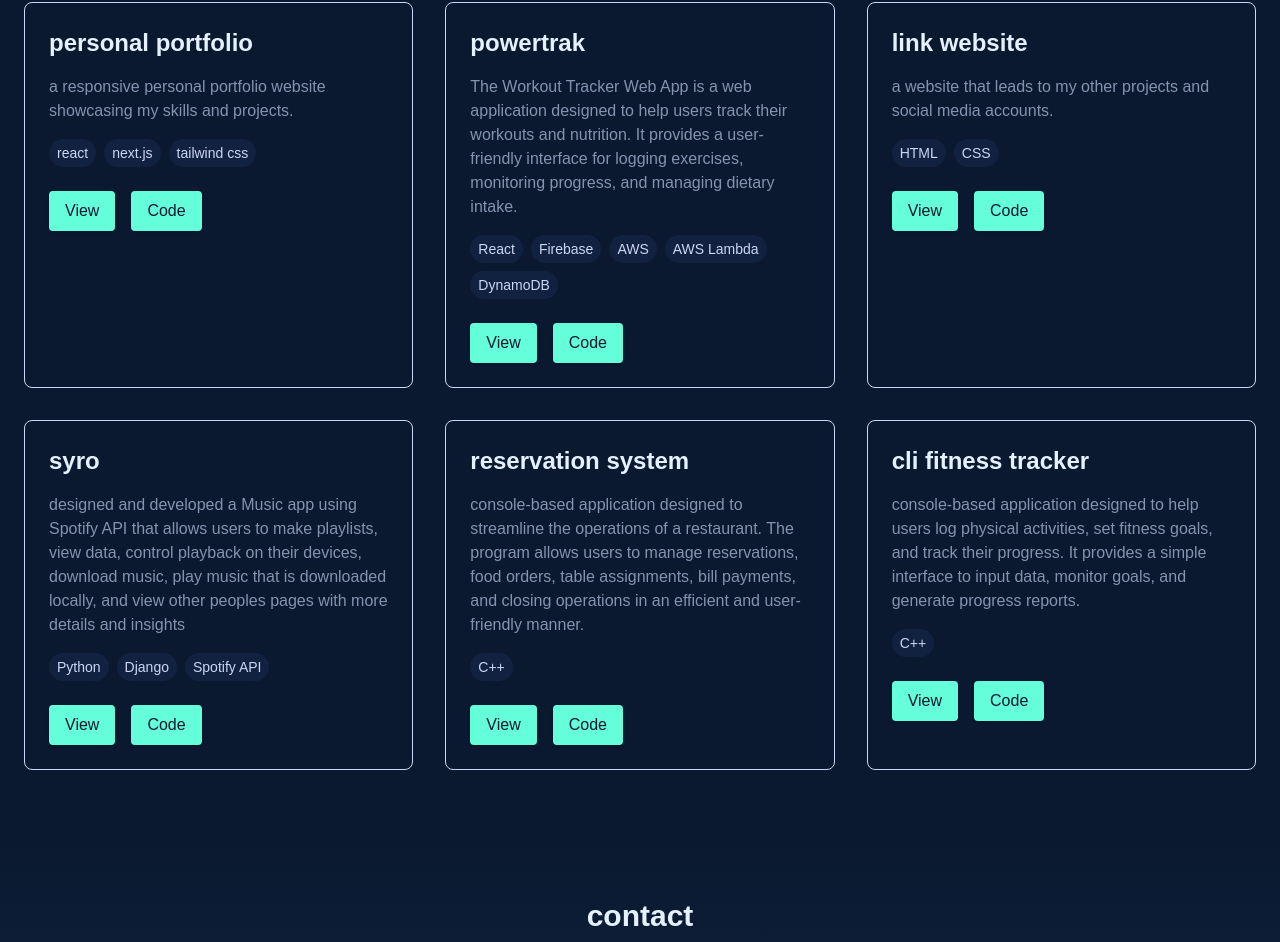
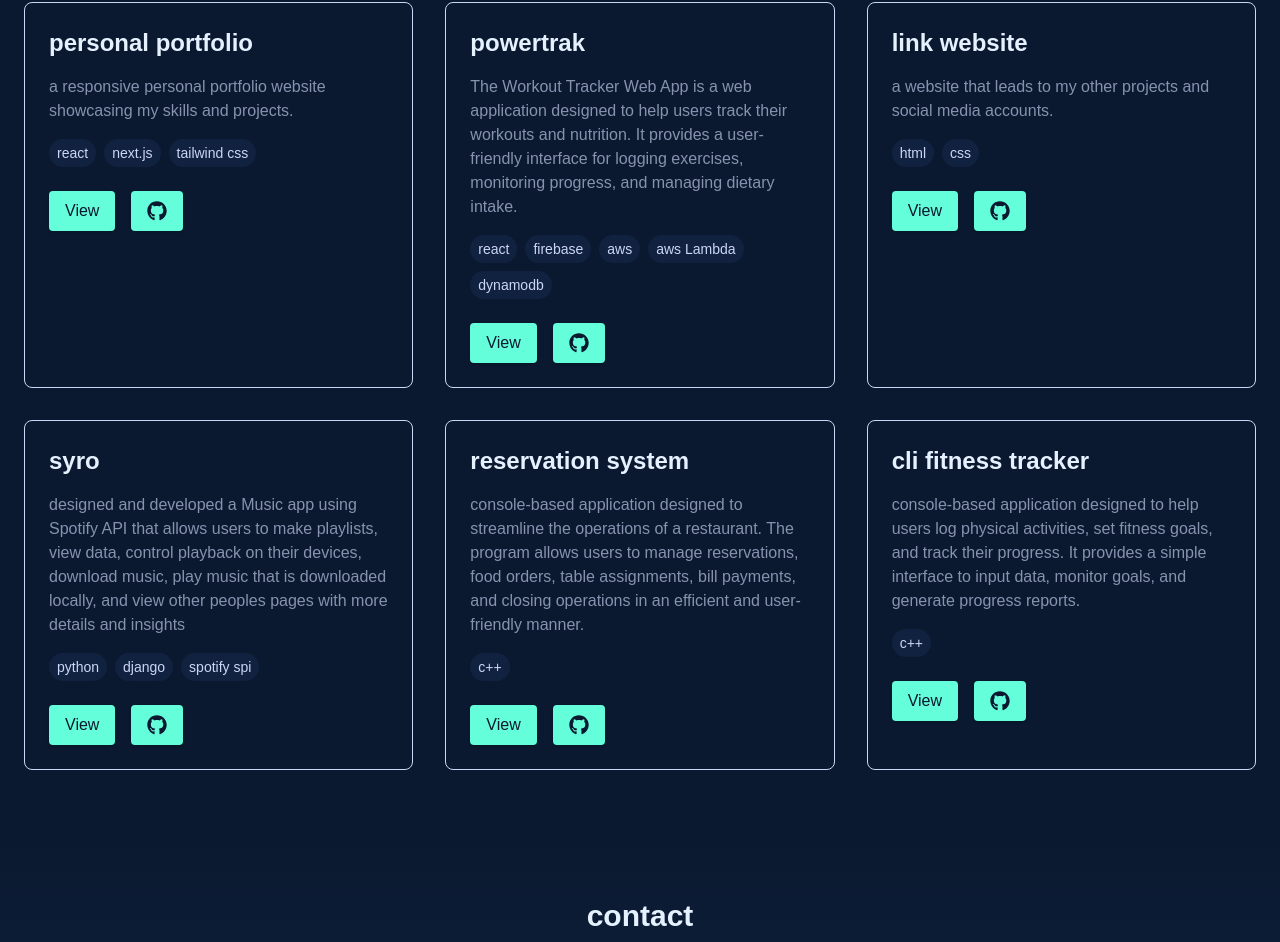
Before and after one commit to gelogonza/gelo, a Next.js app: page / in a window 1280 px wide. Shown: the part 4210-5152 px from the top of the page. Built offline with nearby package versions, Linux system fonts and the light colour scheme.

Commit message:
small changes

```diff
--- a/app/components/Projects.tsx
+++ b/app/components/Projects.tsx
@@ -1,3 +1,5 @@
+import { FaGithub } from 'react-icons/fa';
+
 const projects = [
   {
     title: "personal portfolio",
@@ -12,7 +14,7 @@ const projects = [
     description:
       `The Workout Tracker Web App is a web application designed to help users track their workouts
       and nutrition. It provides a user-friendly interface for logging exercises, monitoring progress, and managing dietary intake.`,
-    tags: ["React", "Firebase", "AWS", "AWS Lambda", "DynamoDB"],
+    tags: ["react", "firebase", "aws", "aws Lambda", "dynamodb"],
     demoLink: "https://discord-bot-demo-link.com",
     codeLink: "https://github.com/gelogonza/PowerTrak",
   },
@@ -20,7 +22,7 @@ const projects = [
     title: " link website",
     description:
       "a website that leads to my other projects and social media accounts.",
-    tags: ["HTML", "CSS"],
+    tags: ["html", "css"],
     demoLink: "https://gelo-link.netlify.app/",
     codeLink: "https://github.com/gelogonza/AngeloLink",
 
@@ -30,7 +32,7 @@ const projects = [
     description: `designed and developed a Music app using Spotify API that allows users to make playlists,
       view data, control playback on their devices, download music, play music that is downloaded locally,
       and view other peoples pages with more details and insights`,
-    tags: ["Python", "Django","Spotify API"],
+    tags: ["python", "django","spotify spi"],
     demoLink: "https://gelo-link.netlify.app/",
     codeLink: "https://github.com/gelogonza/Syro",
 
@@ -40,7 +42,7 @@ const projects = [
     description:
       `console-based application designed to streamline the operations of a restaurant. The program allows users to manage reservations,
       food orders, table assignments, bill payments, and closing operations in an efficient and user-friendly manner.`,
-    tags: ["C++"],
+    tags: ["c++"],
     demoLink: "https://github.com/gelogonza/simplersvp",
     codeLink: "https://github.com/gelogonza/simplersvp"
     },
@@ -49,7 +51,7 @@ const projects = [
       description:
         `console-based application designed to help users log physical activities, set fitness goals,
         and track their progress. It provides a simple interface to input data, monitor goals, and generate progress reports.`,
-      tags: ["C++"],
+      tags: ["c++"],
       demoLink: "https://github.com/gelogonza/FitnessTracker",
       codeLink: "https://github.com/gelogonza/FitnessTracker"
       },
@@ -92,7 +94,7 @@ const Projects: React.FC = () => {
                 rel="noopener noreferrer"
                 className="flex items-center gap-2 px-4 py-2 bg-green text-navy rounded shadow hover:bg-light-slate transition"
               >
-                Code
+                <FaGithub size={20} />
               </a>
             </div>
           </div>
--- a/package.json
+++ b/package.json
@@ -15,6 +15,7 @@
     "react": "^19.0.0",
     "react-confetti": "^6.2.2",
     "react-dom": "^19.0.0",
+    "react-icons": "^5.4.0",
     "react-simple-typewriter": "^5.0.1"
   },
   "devDependencies": {
```
Also changed, not shown: 1 other file (tests, documents, lock files or other folders).
